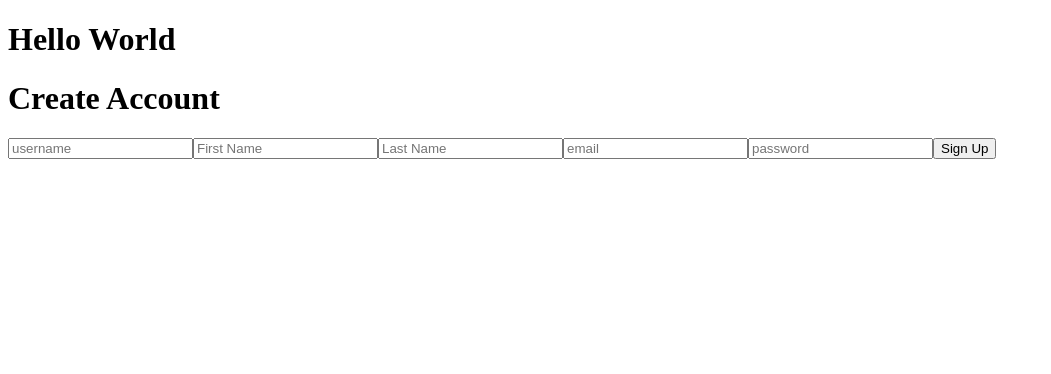
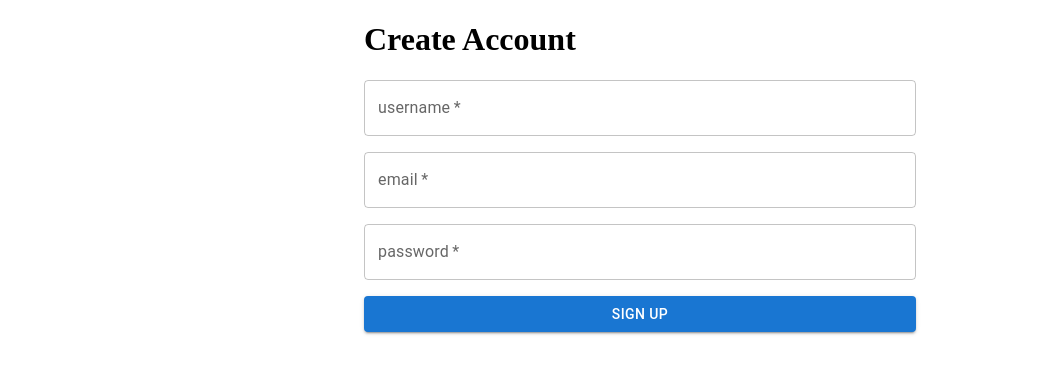
Before and after one commit to nsfoster87/WorkTracker, a React app: page / in a window 1280 px wide. Shown: the top 374 px of the page, without its empty margins (0-1051 px from the left). Built offline with nearby package versions, Linux system fonts and the light colour scheme; the HTML template or start-up script is replaced by a standard one.

Commit message:
Convert the signup page to material ui components

```diff
--- a/client/src/components/App.jsx
+++ b/client/src/components/App.jsx
@@ -4,7 +4,6 @@ import Signup from './Signup.jsx';
 export default function App() {
   return (
     <>
-      <h1>Hello World</h1>
       <Signup />
     </>
   );
--- a/client/src/components/Signup.jsx
+++ b/client/src/components/Signup.jsx
@@ -1,4 +1,5 @@
 import React, { useState } from 'react';
+import { TextField, Button, Container, Grid } from '@mui/material';
 import axios from 'axios';
 
 const Signup = () => {
@@ -25,45 +26,48 @@ const Signup = () => {
   }
 
   return (
-    <div className="signup-container">
+    <Container maxWidth="sm">
       <h1>Create Account</h1>
       <form className="signup-form" onSubmit={handleSubmit}>
-        <input
-          type="text"
-          value={username}
-          onChange={(e) => setUsername(e.target.value)}
-          placeholder="username"
-          required
-        />
-        <input
-          type="text"
-          name="firstName"
-          value={firstName}
-          onChange={(e) => setFirstName(e.target.value)}
-          placeholder="First Name"
-        />
-        <input
-          type="text"
-          name="lastName"
-          value={lastName}
-          onChange={(e) => setLastName(e.target.value)}
-          placeholder="Last Name"
-        />
-        <input
-          type="email"
-          value={email}
-          onChange={(e) => setEmail(e.target.value)}
-          placeholder="email"
-        />
-        <input
-          type="password"
-          name="password"
-          placeholder="password"
-          required
-        />
-        <button type="submit">Sign Up</button>
+        <Grid container spacing={2}>
+          <Grid item xs={12}>
+            <TextField
+              label="username"
+              variant="outlined"
+              fullWidth
+              required
+              value={username}
+              onChange={(e) => setUsername(e.target.value)}
+            />
+          </Grid>
+          <Grid item xs={12}>
+            <TextField
+              label="email"
+              type="email"
+              variant="outlined"
+              fullWidth
+              required
+              value={email}
+              onChange={(e) => setEmail(e.target.value)}
+            />
+          </Grid>
+          <Grid item xs={12}>
+            <TextField
+              label="password"
+              type="password"
+              variant="outlined"
+              fullWidth
+              required
+            />
+          </Grid>
+          <Grid item xs={12}>
+            <Button type="submit" variant="contained" color="primary" fullWidth>
+              Sign Up
+            </Button>
+          </Grid>
+        </Grid>
       </form>
-    </div>
+    </Container>
   );
 }
 
```
